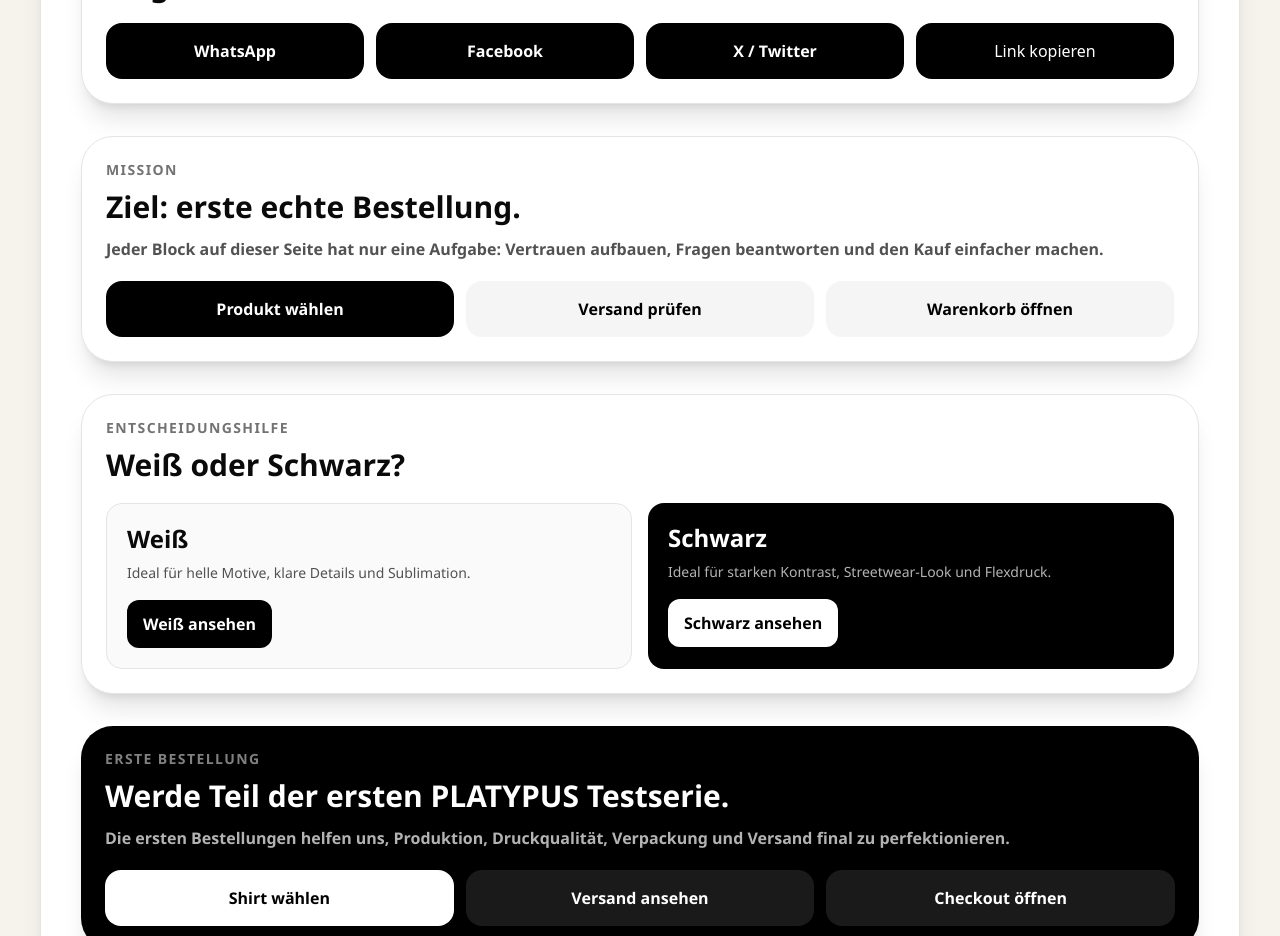
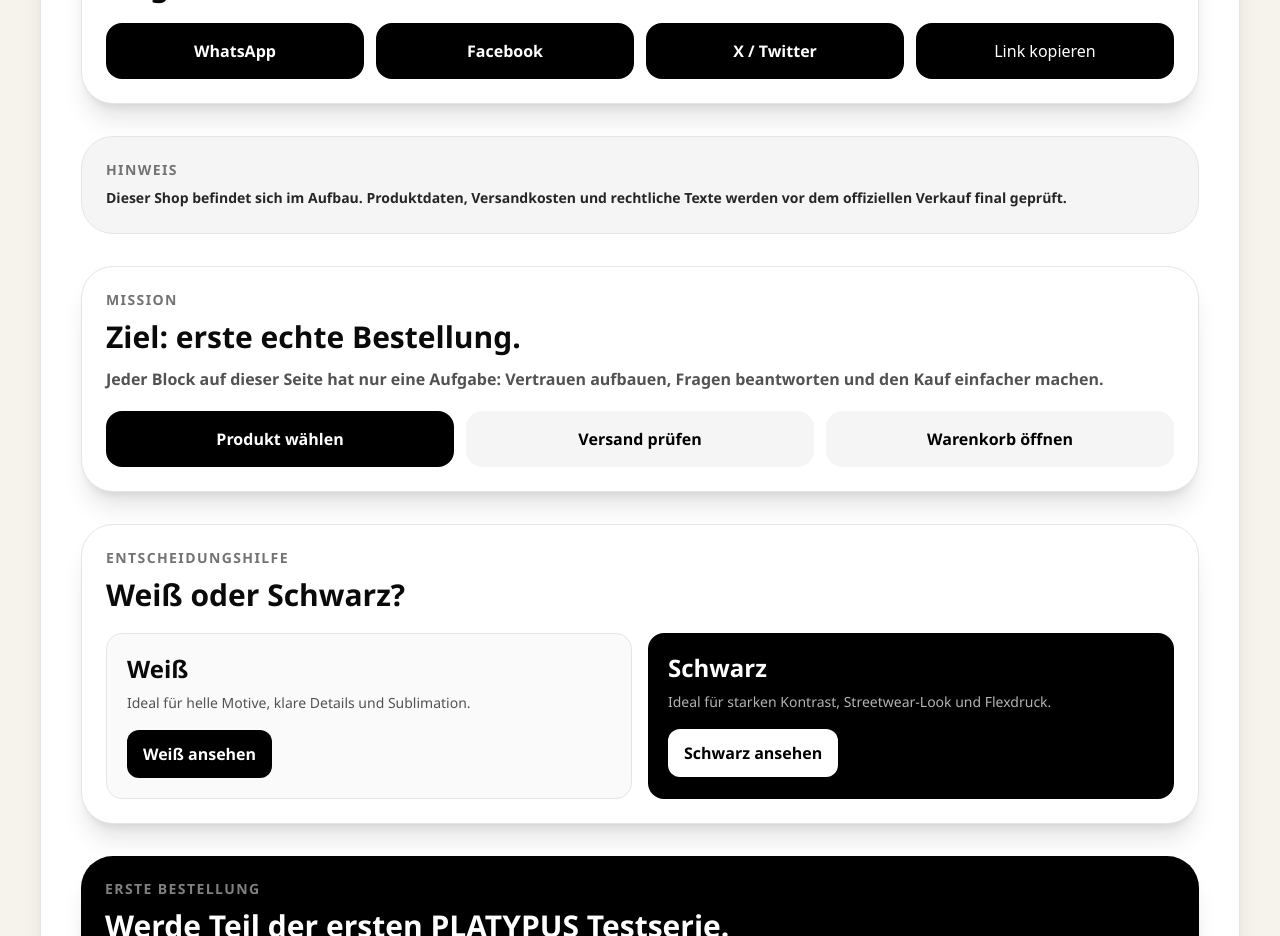
Before and after one commit to butasioan-sketch/platypus-shirt-shop, a Next.js app: page / in a window 1280 px wide. Shown: the part 3240-4176 px from the top of the page. Built offline with nearby package versions, Linux system fonts and the light colour scheme.

Commit message:
add legal notice banner before official sales

```diff
--- a/components/HeroSection.tsx
+++ b/components/HeroSection.tsx
@@ -12,6 +12,7 @@
 import FAQBlock from "./FAQBlock";
 import NewsletterBlock from "./NewsletterBlock";
 import SocialShareBlock from "./SocialShareBlock";
+import LegalNoticeBanner from "./LegalNoticeBanner";
 import SalesMissionBlock from "./SalesMissionBlock";
 import ProductComparisonBlock from "./ProductComparisonBlock";
 import FirstOrderBanner from "./FirstOrderBanner";
@@ -51,6 +52,7 @@
       <ProductGuaranteeBlock />
       <NewsletterBlock />
       <SocialShareBlock />
+      <LegalNoticeBanner />
       <SalesMissionBlock />
       <ProductComparisonBlock />
       <FirstOrderBanner />
--- /dev/null
+++ b/components/LegalNoticeBanner.tsx
@@ -0,0 +1,13 @@
+export default function LegalNoticeBanner() {
+  return (
+    <div className="mt-8 rounded-[2rem] bg-neutral-100 border border-neutral-200 p-6 text-neutral-800">
+      <p className="text-sm font-black uppercase tracking-widest text-neutral-500">
+        Hinweis
+      </p>
+
+      <p className="mt-2 text-sm font-bold">
+        Dieser Shop befindet sich im Aufbau. Produktdaten, Versandkosten und rechtliche Texte werden vor dem offiziellen Verkauf final geprüft.
+      </p>
+    </div>
+  );
+}
```
